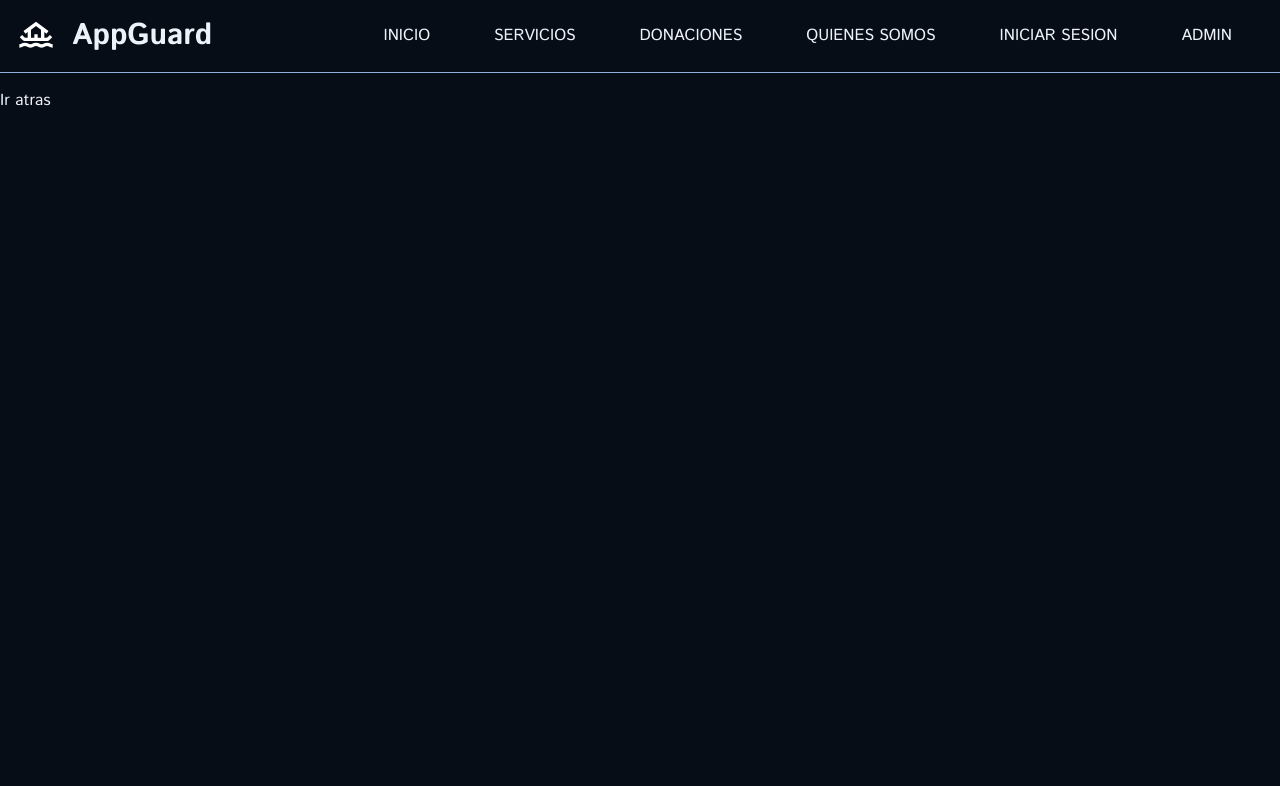
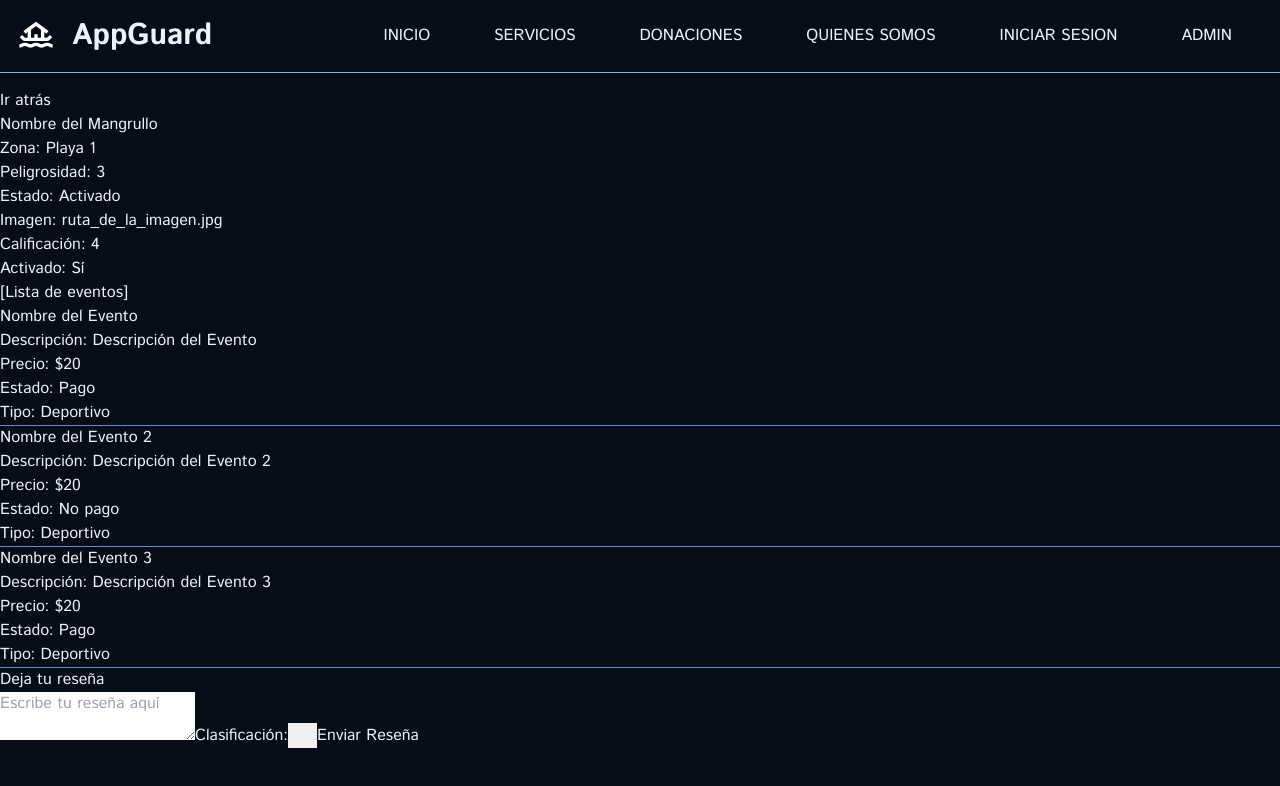
Before and after one commit to AppGuardD/AppGuard-Front, a React (Vite) app in the folder front-end/: page /mangrullos/detail in a window 1280 px wide. Shown: the top 786 px of the page. Built offline with nearby package versions, Linux system fonts and the light colour scheme; a web font is replaced by a local one.

Commit message:
Se integró Events a Detail

```diff
--- a/front-end/src/App.tsx
+++ b/front-end/src/App.tsx
@@ -37,17 +37,45 @@ const App = () => {
           path="mangrullos/detail"
           element={
             <Detail
-              name="La soñada"
-              zone="2"
-              dangerousness={1 - 3}
-              state="activado"
-              image="asd.jpg"
-              qualification={2}
-              activatedMangrullo={false}
-            />
-          }
+              name="Nombre del Mangrullo"
+              zone="Playa 1"
+              dangerousness={3}
+              state="Activado"
+              image="ruta_de_la_imagen.jpg"
+              qualification={4}
+              activatedMangrullo={true}
+              events={[
+                {
+                  activityName: "Nombre del Evento",
+                  description: "Descripción del Evento",
+                  qualification: 4,
+                  price: 20,
+                  state: "Pago",
+                  Active: true,
+                  type: "Deportivo",
+                },
+                {
+                  activityName: "Nombre del Evento 2",
+                  description: "Descripción del Evento 2",
+                  qualification: 4,
+                  price: 20,
+                  state: "No pago",
+                  Active: false,
+                  type: "Deportivo",
+                },
+                {
+                  activityName: "Nombre del Evento 3 ",
+                  description: "Descripción del Evento 3",
+                  qualification: 4,
+                  price: 20,
+                  state: "Pago",
+                  Active: true,
+                  type: "Deportivo",
+                },
+              ]}
+              />
+            }
         />
-        Esto renderiza adentro de la Card Mangrullo
         <Route
           path="/about"
           element={
--- a/front-end/src/components/Cards/Cards.tsx
+++ b/front-end/src/components/Cards/Cards.tsx
@@ -2,22 +2,38 @@ import {
   Card,
   CardContent,
   CardDescription,
+  CardFooter,
   CardHeader,
   CardTitle,
-} from "@/components/ui/card"
+} from "@/components/ui/card";
+import { Link } from "react-router-dom";
 
-const Cards: React.FC = () => {
+interface CardsProps {
+  name: string;
+  zone: number;
+  description: string;
+  image: string;
+}
+
+const Cards: React.FC<CardsProps> = ({ name, zone, description, image }) => {
   return (
+    <div>
       <Card className="rounded aspect-square max-h-[300px]">
         <CardHeader>
-        <CardTitle>nombre mangrullo</CardTitle>
-        <CardDescription>zona mangrullo</CardDescription>
+          <CardTitle>{name}</CardTitle>
+          <CardDescription>{`Zona ${zone}`}</CardDescription>
         </CardHeader>
         <CardContent>
           <p>imagen mangrullo</p>
         </CardContent>
+        <CardFooter>
+          <Link to="/mangrullos/detail">
+            <button> Conocer más...</button>
+          </Link>
+        </CardFooter>
       </Card>
-  )
-}
+    </div>
+  );
+};
 
-export default Cards
+export default Cards;
--- a/front-end/src/redux/hooks.ts
+++ b/front-end/src/redux/hooks.ts
@@ -1,12 +1,12 @@
-// This file serves as a central hub for re-exporting pre-typed Redux hooks.
-// These imports are restricted elsewhere to ensure consistent
-// usage of typed hooks throughout the application.
-// We disable the ESLint rule here because this is the designated place
-// for importing and re-exporting the typed versions of hooks.
-/* eslint-disable @typescript-eslint/no-restricted-imports */
-import { useDispatch, useSelector } from "react-redux"
-import type { AppDispatch, RootState } from "./store"
+// // This file serves as a central hub for re-exporting pre-typed Redux hooks.
+// // These imports are restricted elsewhere to ensure consistent
+// // usage of typed hooks throughout the application.
+// // We disable the ESLint rule here because this is the designated place
+// // for importing and re-exporting the typed versions of hooks.
+// /* eslint-disable @typescript-eslint/no-restricted-imports */
+// import { useDispatch, useSelector } from "react-redux"
+// import type { AppDispatch, RootState } from "../redux/store"
 
-// Use throughout your app instead of plain `useDispatch` and `useSelector`
-export const useAppDispatch = useDispatch.withTypes<AppDispatch>()
-export const useAppSelector = useSelector.withTypes<RootState>()
+// // Use throughout your app instead of plain `useDispatch` and `useSelector`
+// export const useAppDispatch = useDispatch.withTypes<AppDispatch>()
+// export const useAppSelector = useSelector.withTypes<RootState>()
--- a/front-end/src/redux/store.ts
+++ b/front-end/src/redux/store.ts
@@ -1,12 +1,12 @@
 // import { configureStore } from "@reduxjs/toolkit"
 // // ...
-//
+
 // export const store = configureStore({
 //   reducer,
 // })
-//
+
 // // Infer the `RootState` and `AppDispatch` types from the store itself
 // export type RootState = ReturnType<typeof store.getState>
 // // Inferred type: {posts: PostsState, comments: CommentsState, users: UsersState}
-//
+
 // export type AppDispatch = typeof store.dispatch
--- a/front-end/src/views/Detail/Detail.tsx
+++ b/front-end/src/views/Detail/Detail.tsx
@@ -1,17 +1,31 @@
-import type React from "react"
+import type React from "react";
+import { Link } from "react-router-dom";
+import Events from "../Events/Events";
 
-import { Link } from "react-router-dom"
-
-interface detailComponents {
-  name: string
-  zone: string
-  dangerousness: number
-  state: string
-  image: string
-  qualification: number
-  activatedMangrullo: boolean
+// Define la estructura de un objeto que representa una actividad.
+interface Activity {
+  activityName: string;
+  description: string;
+  qualification: number;
+  price: number;
+  state: string;
+  Active: boolean;
+  type: string;
 }
 
+// Define la estructura de las props del componente Detail.
+interface detailComponents {
+  name: string;
+  zone: string;
+  dangerousness: number;
+  state: string;
+  image: string;
+  qualification: number;
+  activatedMangrullo: boolean;
+  events: Activity[]; // Propiedad que contiene un array de actividades.
+}
+
+// Declara el componente Detail como un componente funcional de React.
 const Detail: React.FC<detailComponents> = ({
   name,
   zone,
@@ -20,14 +34,30 @@ const Detail: React.FC<detailComponents> = ({
   image,
   qualification,
   activatedMangrullo,
+  events,
 }) => {
+  // Devuelve la representación del componente.
   return (
     <div>
+      {/* Enlace para volver a la vista de mangrullos */}
       <Link to={`/mangrullos`}>
-        <button> Ir atras </button>
+        <button> Ir atrás </button>
       </Link>
+
+      {/* Información detallada del mangrullo */}
+      <h1>{name}</h1>
+      <p>Zona: {zone}</p>
+      <p>Peligrosidad: {dangerousness}</p>
+      <p>Estado: {state}</p>
+      <p>Imagen: {image}</p>
+      <p>Calificación: {qualification}</p>
+      <p>Activado: {activatedMangrullo ? 'Sí' : 'No'}</p>
+
+      {/* Componente Events para mostrar información relacionada con las actividades */}
+      <Events events={events} />
     </div>
-  )
-}
+  );
+};
 
-export default Detail
+// Exporta el componente Detail para que pueda ser utilizado en otros archivos.
+export default Detail;
--- a/front-end/src/views/Events/Events.tsx
+++ b/front-end/src/views/Events/Events.tsx
@@ -1,34 +1,45 @@
-import type React from "react"
-import { useState } from "react"
+import type React from "react";
+import { useState } from "react";
 
+// Define la estructura de un objeto que representa una actividad.
 interface Activity {
-  activityName: string
-  description: string
-  qualification: number
-  price: number
-  state: string
-  Active: boolean
-  type: string
+  activityName: string;
+  description: string;
+  qualification: number;
+  price: number;
+  state: string;
+  Active: boolean;
+  type: string;
 }
 
+// Define la estructura de las props del componente Events.
 interface EventsProps {
-  events: Activity[]
+  events: Activity[]; // Propiedad que contiene un array de actividades.
 }
 
+// Declara el componente Events como un componente funcional de React.
 const Events: React.FC<EventsProps> = ({ events }) => {
-  const [review, setReview] = useState("")
-  const [rating, setRating] = useState(1)
+  // Define estados locales para la reseña y la clasificación.
+  const [review, setReview] = useState("");
+  const [rating, setRating] = useState(1);
 
+  // Función para manejar el envío de la reseña.
   const handleReviewSubmit = () => {
-    // Aquí puedes implementar la lógica para enviar la reseña y clasificación
-    console.log("Review:", review)
-    console.log("Rating:", rating)
+    // Aquí puedes implementar la lógica para enviar la reseña y clasificación.
+    console.log("Review:", review);
+    console.log("Rating:", rating);
     // Puedes enviar estos datos al servidor, almacenarlos localmente, etc.
-  }
+  };
 
+  // Devuelve la representación del componente.
   return (
     <div>
-      <h1>Lista de Eventos</h1>
+      {/* Encabezado de la lista de eventos */}
+      <h1>
+        <p>[Lista de eventos]</p>
+      </h1>
+
+      {/* Mapea sobre el array de eventos y muestra la información de cada uno */}
       {events.map((event, index) => (
         <div key={index}>
           <h2>{event.activityName}</h2>
@@ -36,24 +47,24 @@ const Events: React.FC<EventsProps> = ({ events }) => {
           <p>Precio: ${event.price}</p>
           <p>Estado: {event.state}</p>
           <p>Tipo: {event.type}</p>
-
           <hr />
         </div>
       ))}
 
+      {/* Sección para dejar una reseña */}
       <div>
         <h2>Deja tu reseña</h2>
         <textarea
           value={review}
-          onChange={e => setReview(e.target.value)}
+          onChange={(e) => setReview(e.target.value)}
           placeholder="Escribe tu reseña aquí"
         />
         <label>Clasificación:</label>
         <select
           value={rating}
-          onChange={e => setRating(Number(e.target.value))}
+          onChange={(e) => setRating(Number(e.target.value))}
         >
-          {[1, 2, 3, 4, 5].map(value => (
+          {[1, 2, 3, 4, 5].map((value) => (
             <option key={value} value={value}>
               {value}
             </option>
@@ -62,7 +73,8 @@ const Events: React.FC<EventsProps> = ({ events }) => {
         <button onClick={handleReviewSubmit}>Enviar Reseña</button>
       </div>
     </div>
-  )
-}
+  );
+};
 
-export default Events
+// Exporta el componente Events para que pueda ser utilizado en otros archivos.
+export default Events;
--- a/front-end/src/views/Mangrullos/Mangrullos.tsx
+++ b/front-end/src/views/Mangrullos/Mangrullos.tsx
@@ -9,13 +9,13 @@ interface MangrullosComponents {
   image: string
 }
 
-const Mangrullos: React.FC<MangrullosComponents> = () => {
+const Mangrullos: React.FC<MangrullosComponents> = ({ name, zone, description, image }) => {
   return (
     <div>
       <Link to={`/home`}>
         <button> Ir atras </button>
       </Link>
-      <Cards />
+      <Cards name={name} zone={zone} description={description} image={image} />
     </div>
   )
 }
```
Lines whose indentation alone changed are shown as unchanged.
